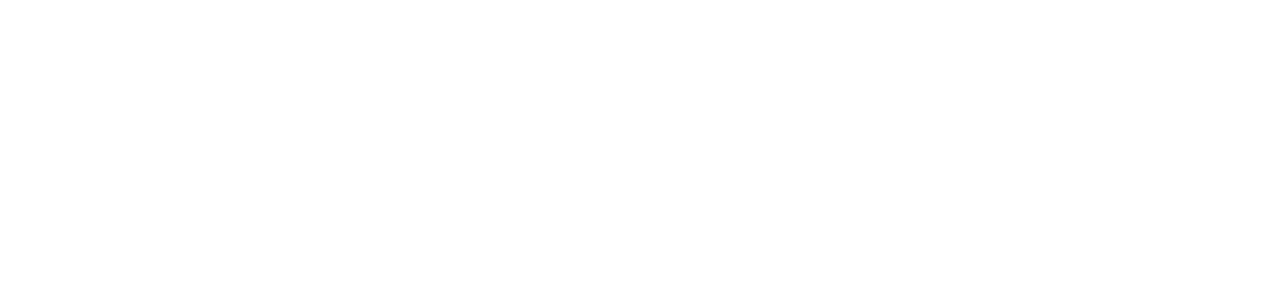
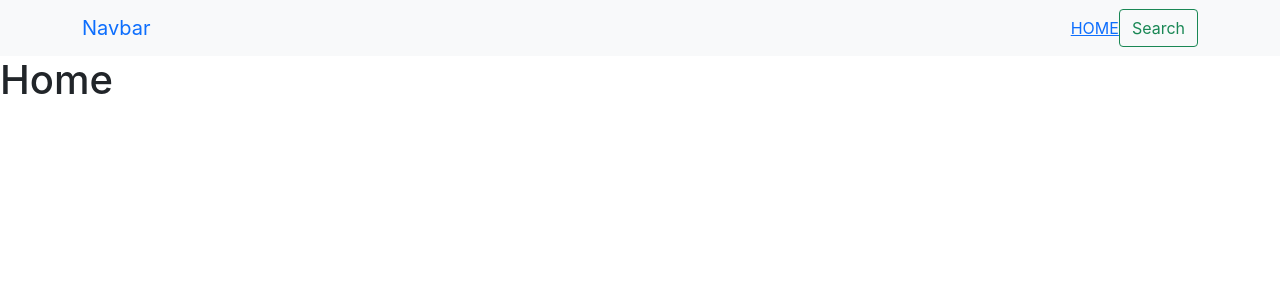
Before and after one commit to Sajalhowlader/invento-warehouse, a React (Create React App) app: page / in a window 1280 px wide. Shown: the top 300 px of the page. Built offline with nearby package versions, Linux system fonts and the light colour scheme.

Commit message:
add header

```diff
--- a/package.json
+++ b/package.json
@@ -8,6 +8,7 @@
     "@testing-library/user-event": "^13.5.0",
     "react": "^18.1.0",
     "react-dom": "^18.1.0",
+    "react-router-dom": "^6.3.0",
     "react-scripts": "5.0.1",
     "web-vitals": "^2.1.4"
   },
--- a/public/index.html
+++ b/public/index.html
@@ -1,14 +1,12 @@
 <!DOCTYPE html>
 <html lang="en">
+
 <head>
   <meta charset="utf-8" />
   <link rel="icon" href="%PUBLIC_URL%/favicon.ico" />
   <meta name="viewport" content="width=device-width, initial-scale=1" />
   <meta name="theme-color" content="#000000" />
-    <meta
-      name="description"
-      content="Web site created using create-react-app"
-    />
+  <meta name="description" content="Web site created using create-react-app" />
   <link rel="apple-touch-icon" href="%PUBLIC_URL%/logo192.png" />
   <!--
       manifest.json provides metadata used when your web app is installed on a
@@ -24,8 +22,12 @@
       work correctly both with client-side routing and a non-root public URL.
       Learn how to configure a non-root public URL by running `npm run build`.
     -->
-    <title>React App</title>
+  <link href="https://cdn.jsdelivr.net/npm/bootstrap@5.1.3/dist/css/bootstrap.min.css" rel="stylesheet"
+    integrity="sha384-1BmE4kWBq78iYhFldvKuhfTAU6auU8tT94WrHftjDbrCEXSU1oBoqyl2QvZ6jIW3" crossorigin="anonymous">
+
+  <title>Cash & Carry</title>
 </head>
+
 <body>
   <noscript>You need to enable JavaScript to run this app.</noscript>
   <div id="root"></div>
@@ -40,4 +42,5 @@
       To create a production bundle, use `npm run build` or `yarn build`.
     -->
 </body>
+
 </html>
--- a/src/App.js
+++ b/src/App.js
@@ -1,10 +1,14 @@
-import logo from './logo.svg';
 import './App.css';
-
+import { Route, Routes } from 'react-router-dom';
+import Home from './Pages/Home/Home/Home';
+import Header from './Pages/Home/Header/Header';
 function App() {
   return (
     <div className="App">
-
+      <Header />
+      <Routes>
+        <Route path='/' element={<Home />} />
+      </Routes>
     </div>
   );
 }
--- /dev/null
+++ b/src/Pages/Home/Header/Header.js
@@ -0,0 +1,44 @@
+import React from 'react';
+import { NavLink } from 'react-router-dom';
+
+
+const Header = () => {
+
+    return (
+        <nav className="navbar navbar-expand-lg bg-light">
+            <div className="container">
+                <NavLink to='/home' className="navbar-brand">Navbar</NavLink>
+                <button className="navbar-toggler" type="button" data-bs-toggle="collapse" data-bs-target="#navbarSupportedContent" aria-controls="navbarSupportedContent" aria-expanded="false" aria-label="Toggle navigation">
+                    <span className="navbar-toggler-icon"></span>
+                </button>
+                <div className="collapse navbar-collapse" id="navbarSupportedContent">
+                    <ul className="navbar-nav ms-auto mb-2 mb-lg-0">
+                        <NavLink to="/home" aria-current="page" >HOME</NavLink>
+
+                        {/* <li className="nav-item">
+                            <a className="nav-link" href="#">Link</a>
+                        </li>
+                        <li className="nav-item dropdown">
+                            <a className="nav-link dropdown-toggle" href="#" id="navbarDropdown" role="button" data-bs-toggle="dropdown" aria-expanded="false">
+                                Dropdown
+                            </a>
+                            <ul className="dropdown-menu" aria-labelledby="navbarDropdown">
+                                <li><a className="dropdown-item" href="#">Action</a></li>
+                                <li><a className="dropdown-item" href="#">Another action</a></li>
+                                <li><a className="dropdown-item" href="#">Something else here</a></li>
+                            </ul>
+                        </li>
+                        <li className="nav-item">
+                            <a className="nav-link disabled">Disabled</a>
+                        </li> */}
+                    </ul>
+
+                    <button className="btn btn-outline-success" type="submit">Search</button>
+
+                </div>
+            </div>
+        </nav>
+    );
+};
+
+export default Header;
--- /dev/null
+++ b/src/Pages/Home/Home/Home.js
@@ -0,0 +1,12 @@
+import React from 'react';
+
+const Home = () => {
+
+    return (
+        <div>
+            <h1>Home</h1>
+        </div>
+    );
+};
+
+export default Home;
--- a/src/index.js
+++ b/src/index.js
@@ -3,12 +3,15 @@
 import './index.css';
 import App from './App';
 import reportWebVitals from './reportWebVitals';
+import { BrowserRouter } from 'react-router-dom';
 
 const root = ReactDOM.createRoot(document.getElementById('root'));
 root.render(
-  <React.StrictMode>
-    <App />
-  </React.StrictMode>
+  <BrowserRouter>
+    <React.StrictMode>
+      <App />
+    </React.StrictMode>
+  </BrowserRouter>
 );
 
 // If you want to start measuring performance in your app, pass a function
```
Also changed, not shown: src/Pages/Home/Banner/Banner.js (added, +11 -0 lines), 1 other file (tests, documents, lock files or other folders). Lines whose indentation alone changed are shown as unchanged.
